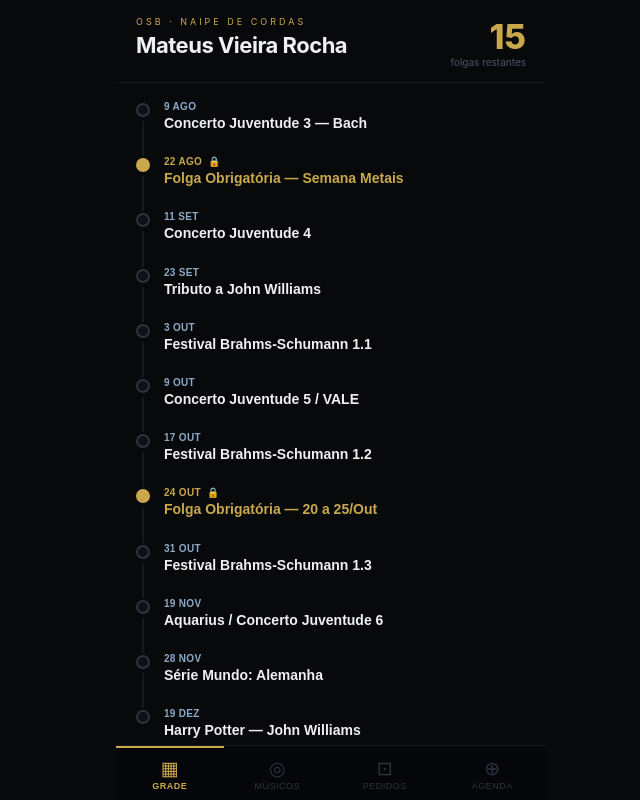
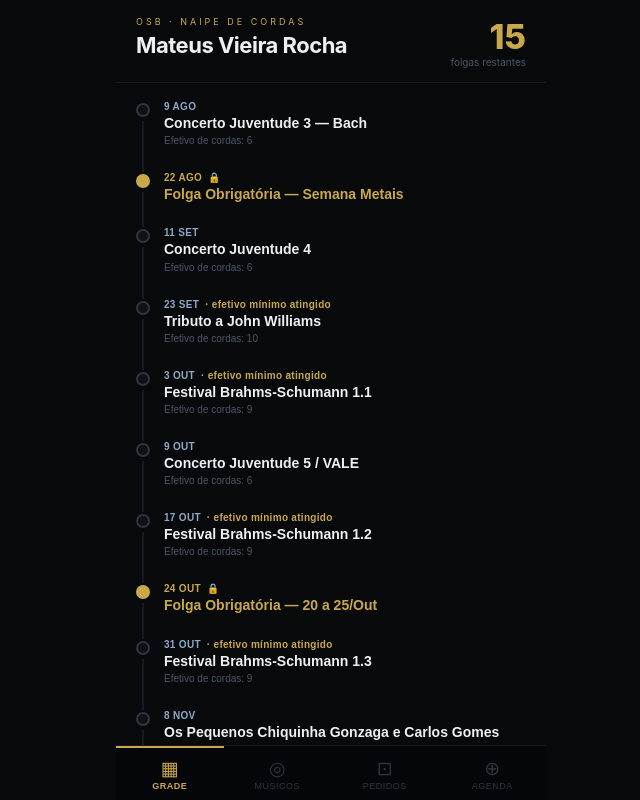
Before and after one commit to Mahaseias/osb-escala, a React (Vite) app: page / in a window 1280 px wide. Shown: the whole page, without its empty margins (309-949 px from the left). Built offline with nearby package versions, Linux system fonts and the light colour scheme.

Commit message:
adiciona campo cordas e trava de cobertura minima

```diff
--- a/src/App.jsx
+++ b/src/App.jsx
@@ -2,18 +2,20 @@ import { useState, useEffect } from "react";
 
 /* ─── data ─────────────────────────────────────────────── */
 const INITIAL_EVENTS = [
-  { id:0,  date:"9 Ago",    name:"Concerto Juventude 3 — Bach",          mandatory:false },
-  { id:1,  date:"22 Ago",   name:"Folga Obrigatória — Semana Metais",    mandatory:true  },
-  { id:2,  date:"11 Set",   name:"Concerto Juventude 4",                 mandatory:false },
-  { id:3,  date:"23 Set",   name:"Tributo a John Williams",              mandatory:false },
-  { id:4,  date:"3 Out",    name:"Festival Brahms-Schumann 1.1",         mandatory:false },
-  { id:5,  date:"9 Out",    name:"Concerto Juventude 5 / VALE",          mandatory:false },
-  { id:6,  date:"17 Out",   name:"Festival Brahms-Schumann 1.2",         mandatory:false },
-  { id:7,  date:"24 Out",   name:"Folga Obrigatória — 20 a 25/Out",      mandatory:true  },
-  { id:8,  date:"31 Out",   name:"Festival Brahms-Schumann 1.3",         mandatory:false },
-  { id:9,  date:"19 Nov",   name:"Aquarius / Concerto Juventude 6",      mandatory:false },
-  { id:10, date:"28 Nov",   name:"Série Mundo: Alemanha",                mandatory:false },
-  { id:11, date:"19 Dez",   name:"Harry Potter — John Williams",         mandatory:false },
+  { id:0,  date:"9 Ago",    name:"Concerto Juventude 3 — Bach",                        mandatory:false, cordas:6    },
+  { id:1,  date:"22 Ago",   name:"Folga Obrigatória — Semana Metais",                  mandatory:true,  cordas:null },
+  { id:2,  date:"11 Set",   name:"Concerto Juventude 4",                               mandatory:false, cordas:6    },
+  { id:3,  date:"23 Set",   name:"Tributo a John Williams",                            mandatory:false, cordas:10   },
+  { id:4,  date:"3 Out",    name:"Festival Brahms-Schumann 1.1",                       mandatory:false, cordas:9    },
+  { id:5,  date:"9 Out",    name:"Concerto Juventude 5 / VALE",                        mandatory:false, cordas:6    },
+  { id:6,  date:"17 Out",   name:"Festival Brahms-Schumann 1.2",                       mandatory:false, cordas:9    },
+  { id:7,  date:"24 Out",   name:"Folga Obrigatória — 20 a 25/Out",                   mandatory:true,  cordas:null },
+  { id:8,  date:"31 Out",   name:"Festival Brahms-Schumann 1.3",                       mandatory:false, cordas:9    },
+  { id:12, date:"8 Nov",    name:"Os Pequenos Chiquinha Gonzaga e Carlos Gomes",       mandatory:false, cordas:6    },
+  { id:9,  date:"19 Nov",   name:"Aquarius / Concerto Juventude 6",                    mandatory:false, cordas:8    },
+  { id:10, date:"28 Nov",   name:"Série Mundo: Alemanha",                              mandatory:false, cordas:null },
+  { id:13, date:"4 Dez",    name:"Concerto John Williams (CDA)",                       mandatory:false, cordas:10   },
+  { id:11, date:"19 Dez",   name:"Strauss — Marcelo Lehninger",                        mandatory:false, cordas:null },
 ];
 
 const MUSICIANS = [
@@ -111,10 +113,11 @@ export default function App() {
   const [toast,  setToast]  = useState(null);
 
   // ── event editor state ──
-  const [editingId, setEditingId] = useState(null); // null = not editing, "new" = adding
-  const [formDate,  setFormDate]  = useState("");
-  const [formName,  setFormName]  = useState("");
-  const [formMand,  setFormMand]  = useState(false);
+  const [editingId,   setEditingId]   = useState(null); // null = not editing, "new" = adding
+  const [formDate,    setFormDate]    = useState("");
+  const [formName,    setFormName]    = useState("");
+  const [formMand,    setFormMand]    = useState(false);
+  const [formCordas,  setFormCordas]  = useState("");
 
   // ── musician editor state ──
   const [editingMusId,  setEditingMusId]  = useState(null);
@@ -150,6 +153,18 @@ export default function App() {
     const m  = musicians.find(x=>x.id===mId);
     const on = schedule[mId]?.[eId]==="leave";
     if (!on && rem(m)<=0) { flash(`${m.name}: quota atingida.`, "warn"); return; }
+    if (!on && ev.cordas != null) {
+      const currentAbsences = musicians.filter(x=>schedule[x.id]?.[eId]==="leave").length;
+      const presentAfter = musicians.length - (currentAbsences + 1);
+      if (presentAfter < ev.cordas) {
+        flash(
+          `Bloqueado: este evento precisa de pelo menos ${ev.cordas} músicos presentes. ` +
+          `Marcar essa folga deixaria apenas ${presentAfter}.`,
+          "warn"
+        );
+        return;
+      }
+    }
     setSchedule(p=>({ ...p, [mId]:{ ...(p[mId]||{}), [eId]: on?null:"leave" } }));
   };
 
@@ -179,24 +194,26 @@ export default function App() {
 
   /* ── manual event editor ── */
   const openNewEvent = () => {
-    setEditingId("new"); setFormDate(""); setFormName(""); setFormMand(false);
+    setEditingId("new"); setFormDate(""); setFormName(""); setFormMand(false); setFormCordas("");
   };
 
   const openEditEvent = ev => {
     setEditingId(ev.id); setFormDate(ev.date); setFormName(ev.name); setFormMand(ev.mandatory);
+    setFormCordas(ev.cordas != null ? String(ev.cordas) : "");
   };
 
   const cancelEdit = () => setEditingId(null);
 
   const saveEvent = () => {
     if (!formDate.trim() || !formName.trim()) { flash("Preencha data e nome.", "warn"); return; }
+    const cordas = (!formMand && formCordas.trim() !== "") ? Number(formCordas) : null;
     if (editingId === "new") {
-      setEvents(p => [...p, { id: nextEvtId, date: formDate.trim(), name: formName.trim(), mandatory: formMand }]);
+      setEvents(p => [...p, { id: nextEvtId, date: formDate.trim(), name: formName.trim(), mandatory: formMand, cordas }]);
       setNextEvtId(n => n + 1);
       flash("Evento adicionado.");
     } else {
       setEvents(p => p.map(e => e.id === editingId
-        ? { ...e, date: formDate.trim(), name: formName.trim(), mandatory: formMand }
+        ? { ...e, date: formDate.trim(), name: formName.trim(), mandatory: formMand, cordas }
         : e));
       flash("Evento atualizado.");
     }
@@ -332,6 +349,9 @@ export default function App() {
                 :               MUTED;
               const filled = ev.mandatory || absCount>0;
               const isLast = i === events.length-1;
+              // true when adding one more absence would drop below ev.cordas
+              const coverageReached = !ev.mandatory && ev.cordas != null
+                && (musicians.length - absCount) <= ev.cordas;
 
               return (
                 <div key={ev.id} style={{ display:"flex", gap:14 }}>
@@ -370,11 +390,20 @@ export default function App() {
                           <span style={{ color: absCount>=4?RED:absCount>=2?"#E08A2E":GOLD }}>
                             · {absCount} ausente{absCount>1?"s":""}
                           </span>}
+                        {coverageReached &&
+                          <span style={{ color:GOLD }}>· efetivo mínimo atingido</span>}
                       </div>
                       <div style={{ fontSize:14, fontWeight:600, lineHeight:1.3,
                                     color: ev.mandatory?GOLD:TEXT }}>
                         {ev.name}
                       </div>
+                      {!ev.mandatory && (
+                        <div style={{ fontSize:10, color:DIM, marginTop:3 }}>
+                          {ev.cordas != null
+                            ? `Efetivo de cordas: ${ev.cordas}`
+                            : "Efetivo de cordas: a confirmar"}
+                        </div>
+                      )}
                     </button>
 
                     {/* expanded panel — musicians list with toggle */}
@@ -384,6 +413,8 @@ export default function App() {
                         {musicians.map(m => {
                           const on  = schedule[m.id]?.[ev.id]==="leave";
                           const can = rem(m)>0 || on;
+                          const blockedByCoverage = !on && coverageReached;
+                          const isDisabled = (!can && !on) || blockedByCoverage;
                           return (
                             <div key={m.id}
                               style={{ display:"flex", alignItems:"center",
@@ -392,21 +423,27 @@ export default function App() {
                                        borderTop:`1px solid ${LINE}` }}>
                               <div style={{ display:"flex", alignItems:"baseline", gap:6 }}>
                                 <span style={{ fontSize:13.5, fontWeight:500,
-                                              color: can||on ? TEXT : MUTED }}>
+                                              color: isDisabled ? MUTED : TEXT }}>
                                   {m.name}
                                 </span>
                                 <span style={{ fontSize:10.5, color:DIM }}>{m.role}</span>
                                 {!can && !on &&
                                   <span style={{ fontSize:10, color:GREEN }}>· completo</span>}
+                                {blockedByCoverage &&
+                                  <span style={{ fontSize:10, color:GOLD }}>· efetivo min.</span>}
                               </div>
                               <button
                                 onClick={() => toggle(m.id, ev.id)}
-                                disabled={!can && !on}
-                                aria-label={`Folga de ${m.name}`}
+                                disabled={isDisabled}
+                                aria-label={
+                                  blockedByCoverage
+                                    ? "Efetivo mínimo de cordas atingido para este evento"
+                                    : `Folga de ${m.name}`
+                                }
                                 style={{
                                   width:36, height:21, borderRadius:11, border:"none",
                                   background: on ? RED : LINE,
-                                  cursor: can||on ? "pointer" : "not-allowed",
+                                  cursor: isDisabled ? "not-allowed" : "pointer",
                                   position:"relative", flexShrink:0,
                                   transition:"background .2s",
                                 }}>
@@ -762,6 +799,20 @@ export default function App() {
                       </span>
                     </button>
 
+                    {!formMand && (
+                      <div>
+                        <div style={{ fontSize:10, color:DIM, marginBottom:4, paddingLeft:2 }}>
+                          Efetivo de cordas necessário (opcional)
+                        </div>
+                        <input type="number" min="1" value={formCordas}
+                          onChange={e=>setFormCordas(e.target.value)}
+                          placeholder="ex: 9"
+                          style={{ background:SURF, border:`1px solid ${LINE}`, borderRadius:12,
+                                   color:TEXT, padding:"13px 14px", fontSize:14, outline:"none",
+                                   width:"100%", boxSizing:"border-box" }}/>
+                      </div>
+                    )}
+
                     <div style={{ display:"flex", gap:8, marginTop:4 }}>
                       <button onClick={saveEvent}
                         style={{ flex:1, padding:"14px", borderRadius:12, border:"none",
```
